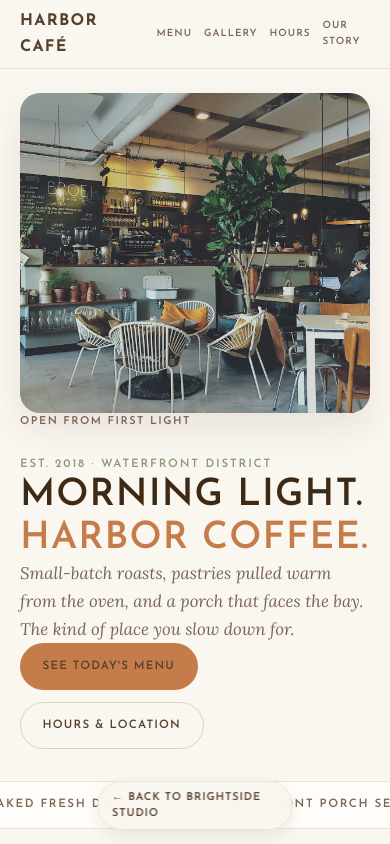
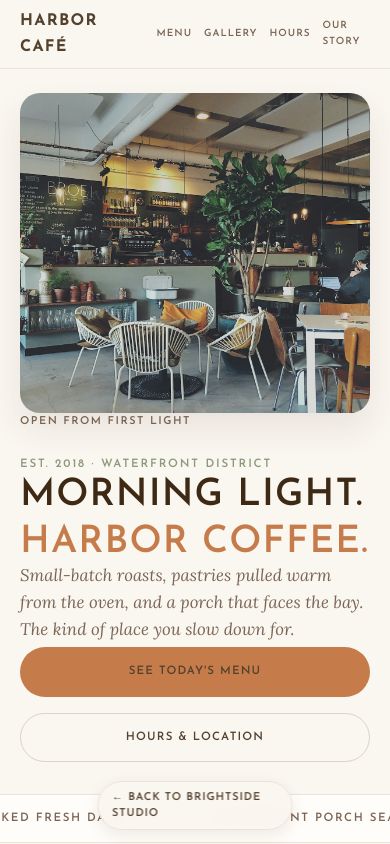
Before and after one commit to Jayadeep-Sayani/brightside-studio, a React (Vite) app: page /work/harbor in a window 390 px wide. Shown: the top 844 px of the page. Built offline with nearby package versions, Linux system fonts and the light colour scheme.

Commit message:
Improve Harbor Cafe hero title and button spacing.
Co-authored-by: Cursor <cursoragent@cursor.com>

```diff
--- a/src/mockups/harbor-cafe/HarborCafeSite.css
+++ b/src/mockups/harbor-cafe/HarborCafeSite.css
@@ -117,8 +117,15 @@
   padding: clamp(2.5rem, 6vw, 4rem) var(--hc-gutter) 2rem;
 }
 
+.harbor-hero__copy {
+  display: flex;
+  flex-direction: column;
+  align-items: flex-start;
+  max-width: 32rem;
+}
+
 .harbor-hero__eyebrow {
-  margin: 0 0 var(--hc-stack);
+  margin: 0 0 1.35rem;
   font-family: var(--hc-font-display);
   font-size: 0.72rem;
   font-weight: 600;
@@ -128,32 +135,41 @@
 }
 
 .harbor-hero__title {
-  margin: 0 0 var(--hc-stack-lg);
+  margin: 0 0 1.85rem;
   font-size: clamp(2.35rem, 5.5vw, 3.75rem);
   font-weight: 600;
   letter-spacing: 0.03em;
   text-transform: uppercase;
-  line-height: 1.05;
+  line-height: 1.08;
   color: var(--hc-text-strong);
 }
 
 .harbor-hero__title span {
   display: block;
+  margin-top: 0.45rem;
+  line-height: 1.05;
   color: var(--hc-primary);
 }
 
 .harbor-hero__lead {
   max-width: 28rem;
-  margin: 0 0 calc(var(--hc-stack-lg) + var(--hc-stack-sm));
+  margin: 0 0 2.5rem;
   font-size: 1.05rem;
   font-style: italic;
+  line-height: 1.6;
   color: var(--hc-muted);
 }
 
 .harbor-hero__actions {
   display: flex;
   flex-wrap: wrap;
-  gap: 0.75rem;
+  align-items: center;
+  gap: 1rem;
+  margin-top: 0.25rem;
+}
+
+.harbor-hero__actions .harbor-btn {
+  padding: 0.9rem 1.5rem;
 }
 
 .harbor-btn {
@@ -707,6 +723,32 @@
     grid-column: span 2;
   }
 
+  .harbor-hero__copy {
+    max-width: none;
+  }
+
+  .harbor-hero__title {
+    margin-bottom: 1.5rem;
+  }
+
+  .harbor-hero__title span {
+    margin-top: 0.35rem;
+  }
+
+  .harbor-hero__lead {
+    margin-bottom: 2rem;
+  }
+
+  .harbor-hero__actions {
+    width: 100%;
+  }
+
+  .harbor-hero__actions .harbor-btn {
+    flex: 1 1 auto;
+    justify-content: center;
+    min-width: min(100%, 12rem);
+  }
+
   .harbor-story__inner,
   .harbor-visit__inner {
     grid-template-columns: 1fr;
```
